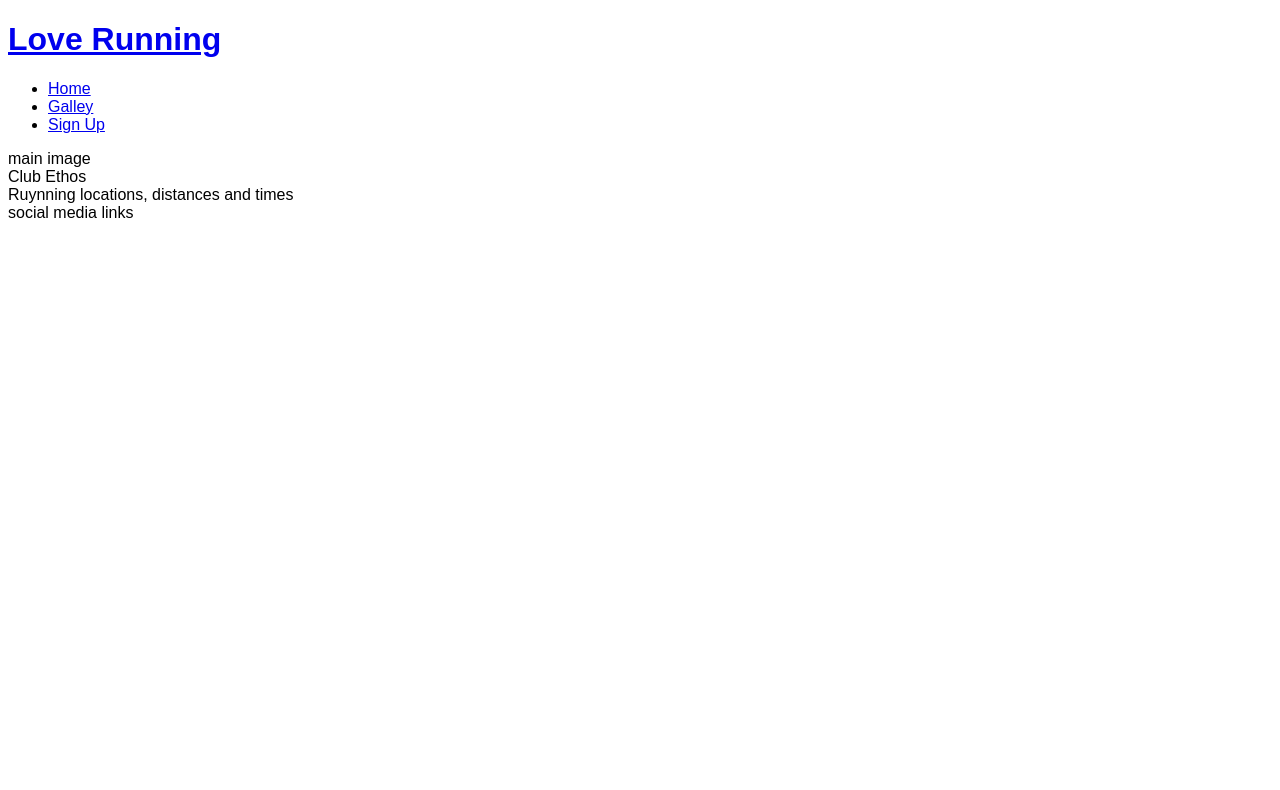
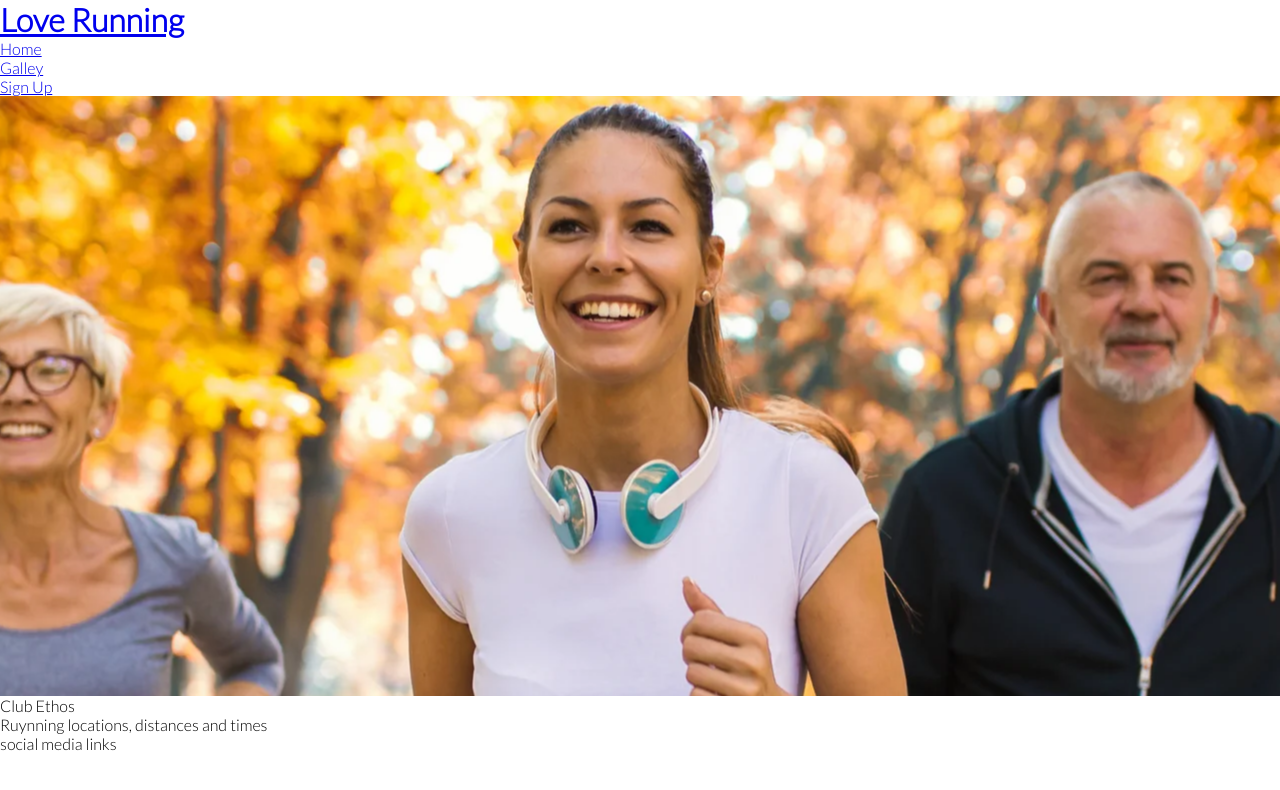
Before and after one commit to kkerswell/love-running, a plain HTML site: page index.html in a window 1280 px wide. Drawn offline with Linux system fonts and the light colour scheme.

Commit message:
google fonts added including Lato and generic settings for margin, padding and border used

```diff
--- a/assets/css/style.css
+++ b/assets/css/style.css
@@ -1,3 +1,37 @@
+@import url('https://fonts.googleapis.com/css2?family=Lato:wght@300&family=Oswald&display=swap');
+
+* {
+    margin: 0;
+    padding: 0;
+    border: none;
+
+}
+
 body {
-    font-family: Arial, Helvetica, sans-serif;
+    font-family: Lato, sans-serif;
+    font-weight: 300;
 }
+
+
+
+
+
+
+
+
+
+
+
+
+
+
+
+
+
+
+#hero-image {
+    height: 600px;
+    width: 100%;
+    background: url('../images/hero-image.webp') no-repeat center center;
+
+}
--- a/index.html
+++ b/index.html
@@ -33,7 +33,10 @@
             </ul>
         </nav>
     </header>
-    <section>main image
+    <section>
+        <div id="hero-image">
+
+        </div>
 
     </section>
     <section>Club Ethos
```
Also changed, not shown: assets/images/hero-image.webp (added).
